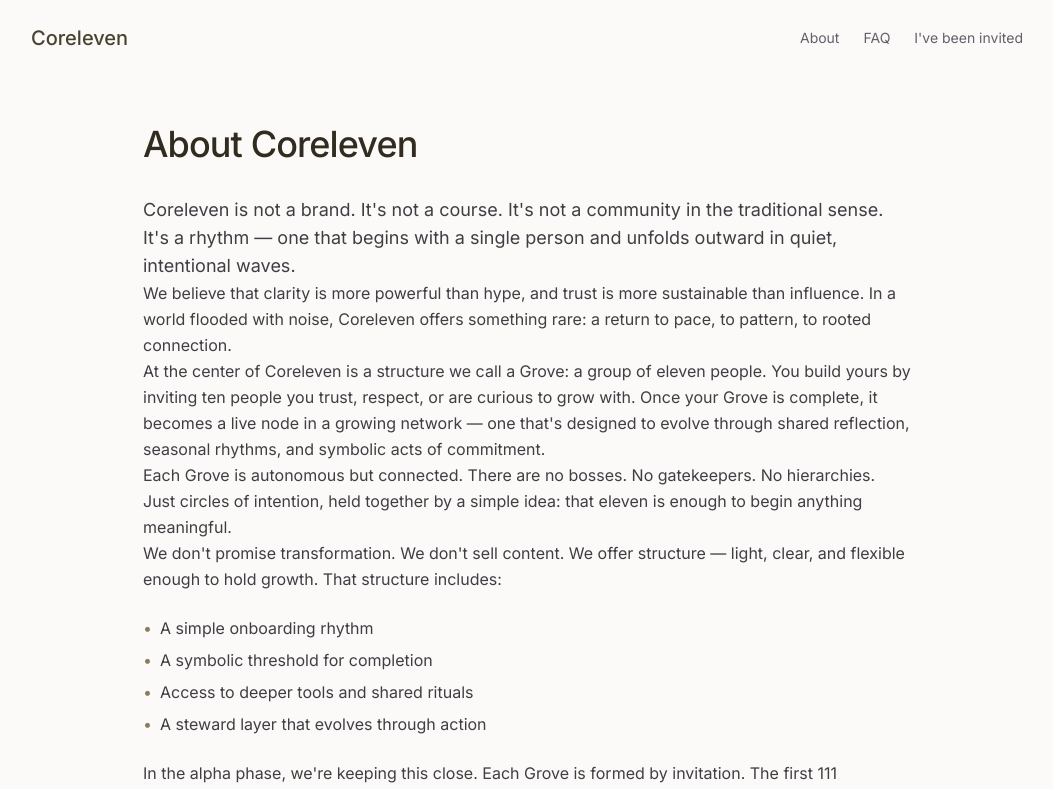
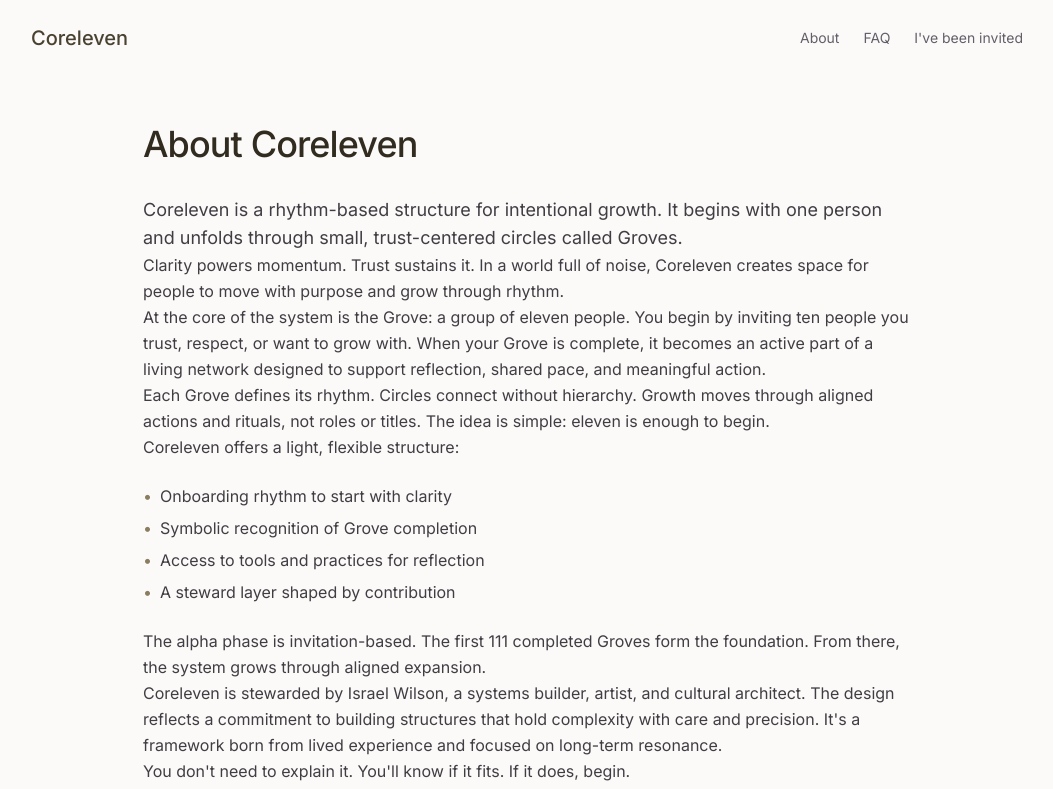
Before and after one commit to ICGNU3/coreleven-v2, a React (Vite) app: page /about in a window 1280 px wide. Shown: the top 789 px of the page, without its empty margins (113-1166 px from the left). Built offline with nearby package versions, Linux system fonts and the light colour scheme.

Commit message:
Update About page copy
Update the copy on the About page with the new language provided in the prompt.

```diff
--- a/src/pages/AboutPage.tsx
+++ b/src/pages/AboutPage.tsx
@@ -19,70 +19,54 @@ const AboutPage = () => {
 
             <div className="prose prose-stone max-w-none text-stone-700">
               <p className="text-lg">
-                Coreleven is not a brand. It's not a course. It's not a community in the traditional sense.
-                It's a rhythm — one that begins with a single person and unfolds outward in quiet, intentional waves.
+                Coreleven is a rhythm-based structure for intentional growth. It begins with one person and unfolds through small, trust-centered circles called Groves.
               </p>
 
               <p>
-                We believe that clarity is more powerful than hype, and trust is more sustainable than influence.
-                In a world flooded with noise, Coreleven offers something rare: a return to pace, to pattern, to rooted connection.
+                Clarity powers momentum. Trust sustains it. In a world full of noise, Coreleven creates space for people to move with purpose and grow through rhythm.
               </p>
 
               <p>
-                At the center of Coreleven is a structure we call a Grove: a group of eleven people.
-                You build yours by inviting ten people you trust, respect, or are curious to grow with.
-                Once your Grove is complete, it becomes a live node in a growing network — one that's designed
-                to evolve through shared reflection, seasonal rhythms, and symbolic acts of commitment.
+                At the core of the system is the Grove: a group of eleven people. You begin by inviting ten people you trust, respect, or want to grow with. When your Grove is complete, it becomes an active part of a living network designed to support reflection, shared pace, and meaningful action.
               </p>
 
               <p>
-                Each Grove is autonomous but connected. There are no bosses. No gatekeepers. No hierarchies.
-                Just circles of intention, held together by a simple idea: that eleven is enough to begin anything meaningful.
+                Each Grove defines its rhythm. Circles connect without hierarchy. Growth moves through aligned actions and rituals, not roles or titles. The idea is simple: eleven is enough to begin.
               </p>
 
               <p>
-                We don't promise transformation. We don't sell content. We offer structure — light, clear,
-                and flexible enough to hold growth. That structure includes:
+                Coreleven offers a light, flexible structure:
               </p>
 
               <ul className="my-6 space-y-2">
                 <li className="flex items-start">
                   <span className="text-earth-500 mr-2">•</span>
-                  <span>A simple onboarding rhythm</span>
+                  <span>Onboarding rhythm to start with clarity</span>
                 </li>
                 <li className="flex items-start">
                   <span className="text-earth-500 mr-2">•</span>
-                  <span>A symbolic threshold for completion</span>
+                  <span>Symbolic recognition of Grove completion</span>
                 </li>
                 <li className="flex items-start">
                   <span className="text-earth-500 mr-2">•</span>
-                  <span>Access to deeper tools and shared rituals</span>
+                  <span>Access to tools and practices for reflection</span>
                 </li>
                 <li className="flex items-start">
                   <span className="text-earth-500 mr-2">•</span>
-                  <span>A steward layer that evolves through action</span>
+                  <span>A steward layer shaped by contribution</span>
                 </li>
               </ul>
 
               <p>
-                In the alpha phase, we're keeping this close. Each Grove is formed by invitation.
-                The first 111 completed Groves will form the foundation. After that, the system opens wider —
-                and grows based on rhythm, not reach.
+                The alpha phase is invitation-based. The first 111 completed Groves form the foundation. From there, the system grows through aligned expansion.
               </p>
 
               <p>
-                Coreleven is being stewarded by Israel Wilson, a systems builder, artist, and cultural architect.
-                The system reflects decades of lived experience designing structures that hold complexity without
-                collapsing into chaos. This isn't a hobby. This isn't a hustle. This is the life's work of someone
-                who believes that structure can be sacred — and that sacredness can scale.
+                Coreleven is stewarded by Israel Wilson, a systems builder, artist, and cultural architect. The design reflects a commitment to building structures that hold complexity with care and precision. It's a framework born from lived experience and focused on long-term resonance.
               </p>
 
               <p>
-                You don't need to understand everything. You don't need to explain it. You just need to feel it.
-              </p>
-
-              <p>
-                If this feels like something real — something rooted — then you already know what to do.
+                You don't need to explain it. You'll know if it fits. If it does, begin.
               </p>
 
               <p>
```
